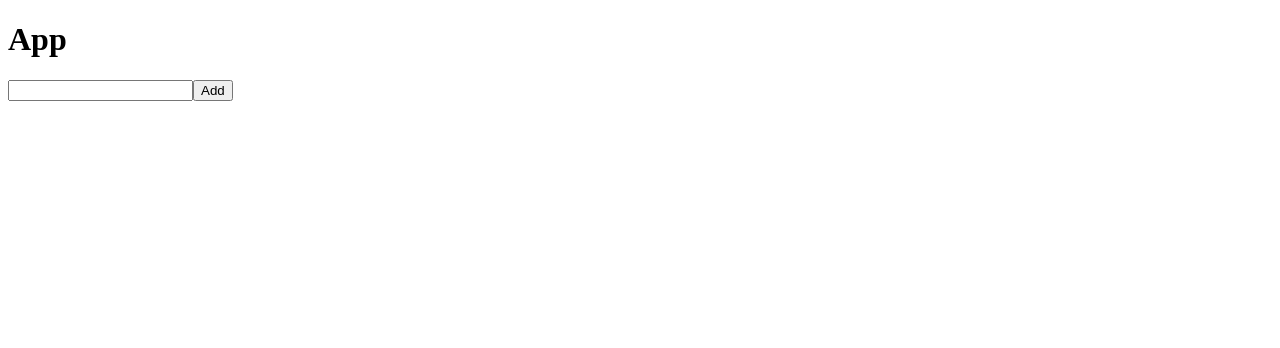
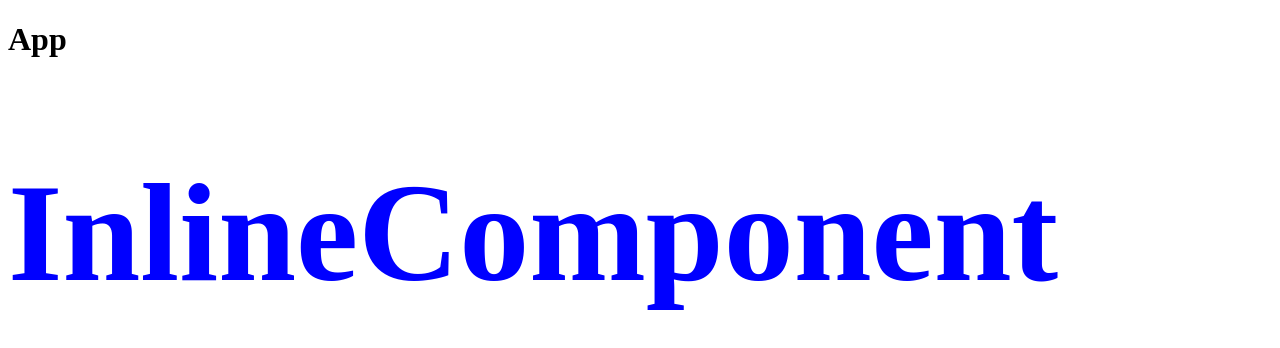
Before and after one commit to wewececetw/reactTodoApp, a React (Vite) app: page / in a window 1280 px wide. Shown: the top 348 px of the page. Built offline with nearby package versions, Linux system fonts and the light colour scheme.

Commit message:
feat: React 元件中的行內樣式設置

```diff
--- a/src/App.jsx
+++ b/src/App.jsx
@@ -1,10 +1,12 @@
 import Todo from "./components/Todo";
+import InlineComponent from "./components/inlineComponent";
 
 function App() {
   return (
     <div className="App">
       <h1>App</h1>
-      <Todo />
+      {/* <Todo /> */}
+      <InlineComponent />
     </div>
   );
 }
--- /dev/null
+++ b/src/components/InlineComponent.jsx
@@ -0,0 +1,8 @@
+const header = { color: "blue", fontSize: "140px" };
+export default function InlineComponent() {
+  return (
+    <div>
+      <h1 style={header}>InlineComponent</h1>
+    </div>
+  );
+}
```
